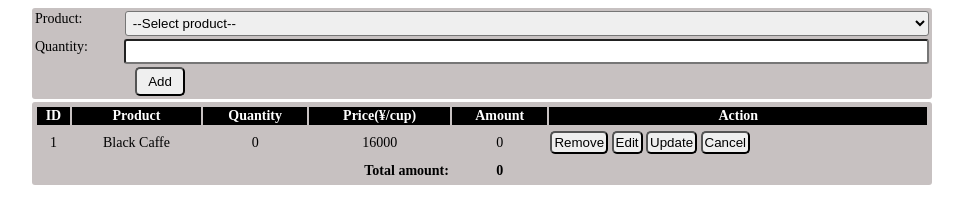
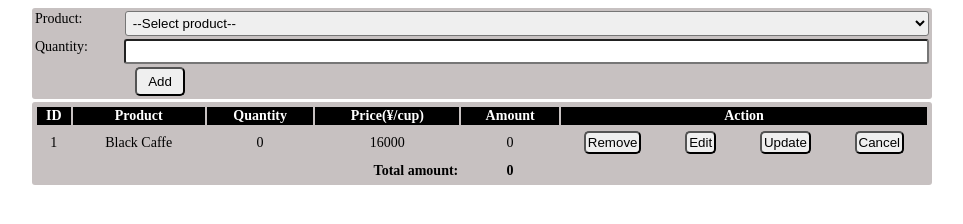
Before and after one commit to ginnguyen123/Cash-Bill, a plain HTML site: page index.html in a window 1280 px wide. Shown: the whole page, without its empty margins (158-1121 px from the left). Drawn offline with Linux system fonts and the light colour scheme.

Commit message:
The Bill

```diff
--- a/cashBill.css
+++ b/cashBill.css
@@ -41,3 +41,8 @@ thead>tr>th{
     border-radius: 5px;
     margin: 3px auto;
 }
+.btnover{
+    display: flex;
+    align-items: center;
+    justify-content: center;
+}
--- a/cashBill.js
+++ b/cashBill.js
@@ -28,7 +28,7 @@ function renderBill(){
                 <td class="text-center">${can.productQuantity}</td>
                 <td class="text-center">${can.productPrice}</td>
                 <td class="text-center">${can.Amount}</td>
-                <td>
+                <td class="btnover">
                     <button class="btn btnRemove" onclick="removeProduct()">Remove</button>
                     <button class="btn btnEdit" onclick="editProduct(${can.productId})">Edit</button>
                     <button class="btn" onclick="updateProduct(${can.productId})">Update</button>
```
